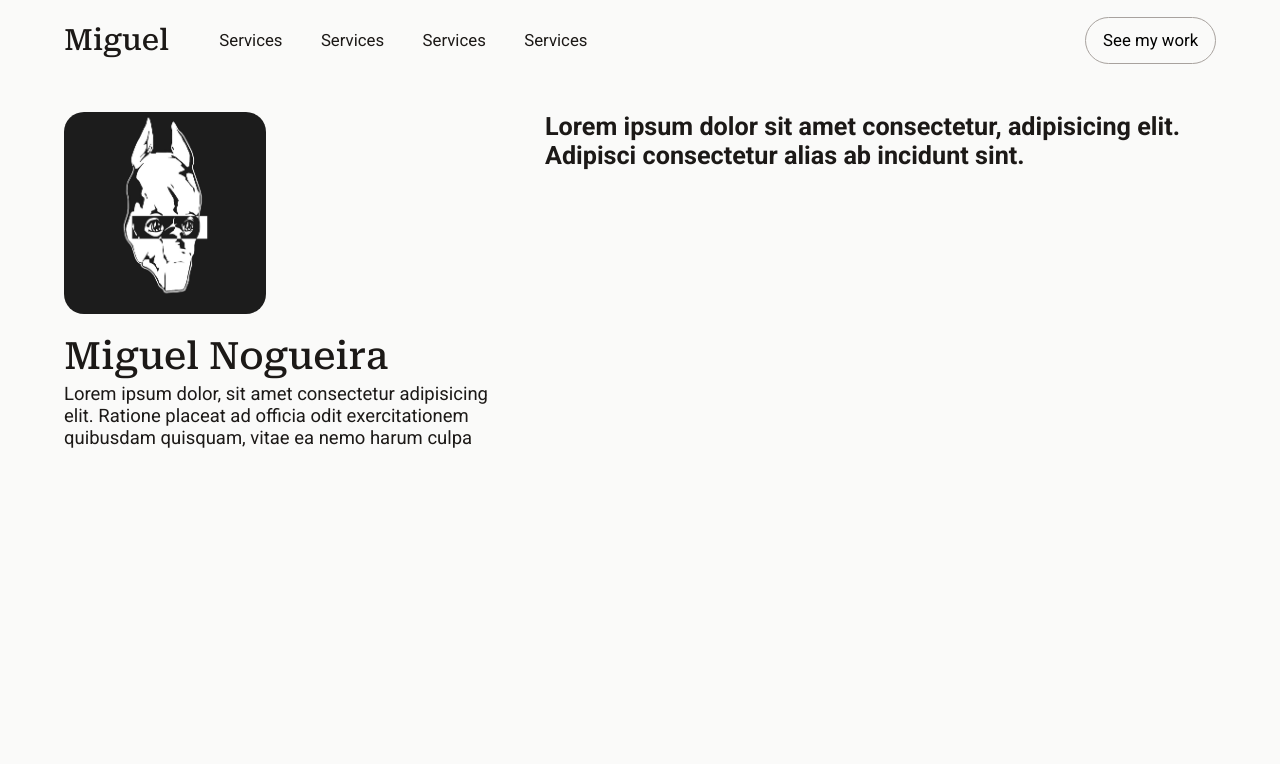
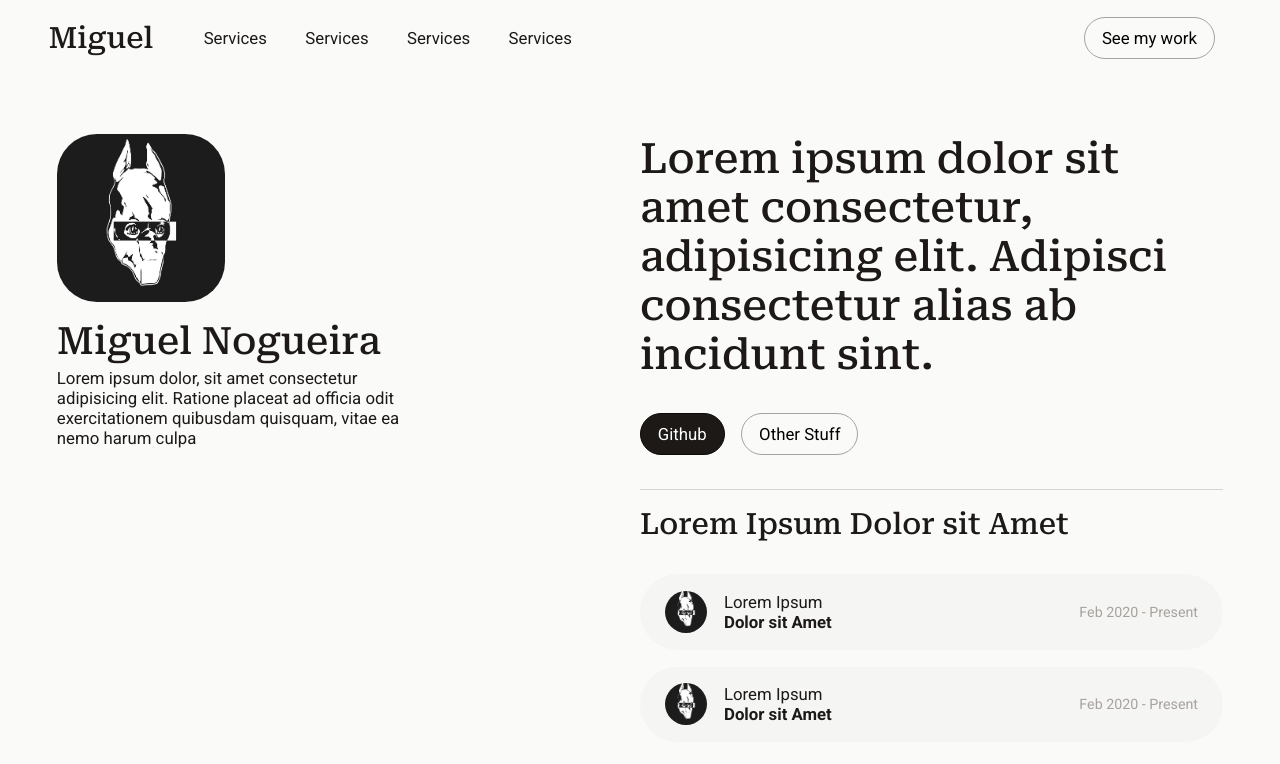
Before and after one commit to miguelsndc/ic-web, a plain HTML site: page index.html in a window 1280 px wide. Shown: the top 764 px of the page. Drawn offline with Linux system fonts and the light colour scheme; no server answers.

Commit message:
we goin places

```diff
--- a/index.html
+++ b/index.html
@@ -15,6 +15,7 @@
 
 <body>
     <header class="header">
+        <div class="container">
             <nav>
                 <h1 class="title serif">Miguel</h1>
                 <ul>
@@ -25,12 +26,13 @@
                 </ul>
             </nav>
             <button class="button">See my work</button>
+        </div>
     </header>
 
     <main>
         <div class="about">
             <img class="profile" src="./d-grips.jpg" alt="Profile">
-            <div class="bottom">
+            <div class="bottom" id="scrobble">
                 <h1 class="serif">Miguel Nogueira</h1>
                 <p>
                     Lorem ipsum dolor, sit amet consectetur adipisicing elit. Ratione placeat ad officia odit
@@ -38,13 +40,45 @@
                 </p>
             </div>
         </div>
-        <section class="scroll-area">
+        <section class="container">
+            <div class="scroll-area">
+                <h1 class="serif">Lorem ipsum dolor sit amet consectetur, adipisicing elit. Adipisci consectetur alias
+                    ab incidunt
+                    sint.</h1>
+                <div class="button-wrapper">
+                    <button class="button active">Github</button>
+                    <button class="button">Other Stuff</button>
+                </div>
+                <hr class="separator">
+                <div class="card-list">
+                    <h2 class="serif">Lorem Ipsum Dolor sit Amet</h2>
+                    <div class="card">
+                        <div class="info">
+                            <img src="d-grips.jpg" alt="">
                             <div>
-                <h1>Lorem ipsum dolor sit amet consectetur, adipisicing elit. Adipisci consectetur alias ab incidunt
-                    sint.</h1>
+                                <span>Lorem Ipsum</span>
+                                <strong>Dolor sit Amet</strong>
+                            </div>
+                        </div>
+                        <span>Feb 2020 - Present</span>
+                    </div>
+
+                    <div class="card">
+                        <div class="info">
+                            <img src="d-grips.jpg" alt="">
+                            <div>
+                                <span>Lorem Ipsum</span>
+                                <strong>Dolor sit Amet</strong>
+                            </div>
+                        </div>
+                        <span>Feb 2020 - Present</span>
+                    </div>
+                </div>
             </div>
         </section>
     </main>
+
+    <script src="script.js"></script>
 </body>
 
 </html>
--- a/main.css
+++ b/main.css
@@ -10,6 +10,7 @@
     --stone-200: #e7e5e4;
     --stone-100: #f5f5f4;
     --stone-50: #fafaf9;
+    --max-width: 1200px;
 }
 
 * {
@@ -20,6 +21,7 @@
 
 .serif {
     font-family: "Roboto Serif", serif;
+    font-weight: 500;
 }
 
 html {
@@ -30,22 +32,30 @@ body {
     font-family: "Roboto", sans-serif;
     background-color: var(--stone-50);
     color: var(--stone-900);
-    height: 100%;
-    width: 100%;
-    overflow-y: hidden;
+    overflow-x: hidden;
 }
 
 
 /* -- */
 
 .header {
-    width: 100vw;
+    top: 0;
+    position: fixed;
+    left: 0;
+    right: 0;
+    background: var(--stone-50);
+    display: flex;
+    justify-content: center;
+    padding-right: 1rem;
+}
+
+.header .container {
+    width: 100%;
+    max-width: var(--max-width);
     display: flex;
     justify-content: space-between;
     align-items: center;
-    padding-left: clamp(2rem, 5vw, 4.5rem);
-    padding-right: clamp(2rem, 5vw, 4.5rem);
-    padding-top: 1rem;
+    padding: 1rem;
 }
 
 .header nav {
@@ -77,13 +87,23 @@ body {
 
 .button {
     font: inherit;
-    padding: 0.75rem 1rem 0.75rem 1rem;
+    padding: 0.6rem 1rem 0.6rem 1rem;
     border-radius: 1.5rem;
     border: 1px solid var(--stone-400);
     background: var(--stone-50);
     cursor: pointer
 }
 
+.button.active {
+    background: var(--stone-900);
+    color: #fff;
+    transition: all .2s;
+    border: 1px solid var(--stone-950);
+}
+
+.button.active:hover {
+    background: var(--stone-950);
+}
 
 .button:hover {
     background: var(--stone-100);
@@ -94,33 +114,22 @@ body {
 /*  */
 
 main {
-    margin-top: clamp(2rem, 6vh, 4rem);
+    margin: 0 auto;
     display: flex;
+    margin-top: clamp(7rem, 10vh, 12rem);
     gap: 2rem;
-    padding-left: clamp(2rem, 5vw, 4.5rem);
-    padding-right: clamp(2rem, 5vw, 4.5rem);
+    padding: 1rem;
+    width: 100vw;
+    max-width: var(--max-width);
 }
 
-@media (max-width: 768px) {
-    main {
-        display: flex;
-        flex-direction: column;
-    }
-}
 
 main .about {
-    flex: 40%;
-}
-
-main .scroll-area {
     display: flex;
-    flex: 60%;
-    overflow: auto;
-}
-
-main .scroll-area div {
-    height: 99999px;
-    width: 100%;
+    flex-direction: column;
+    height: 100%;
+    position: fixed;
+    max-width: calc((1200px) * 0.35);
 }
 
 main .about h1 {
@@ -129,8 +138,23 @@ main .about h1 {
 }
 
 main .about p {
-    font-size: 1.1rem;
+    width: 88%;
+}
 
+main .container .scroll-area {
+    height: 999999px;
+    width: 100%;
+    max-width: 50%;
+}
+
+main .scroll-area h1 {
+    font-size: 2.5rem;
+    font-weight: 500;
+}
+
+main .container {
+    display: flex;
+    justify-content: end;
 }
 
 main .bottom {
@@ -141,9 +165,127 @@ main .bottom {
 }
 
 main .profile {
-    width: 12rem;
-    height: 12rem;
+    width: 10rem;
+    height: 10rem;
     object-fit: cover;
-    object-position: center -100px;
-    border-radius: 20px;
+    object-position: center -83px;
+    border-radius: 40px;
+
 }
+
+@media screen and (max-width: 768px) {
+    main {
+        display: flex;
+        flex-direction: column;
+    }
+
+    main .about {
+        position: static;
+        height: auto;
+        max-width: 100%;
+        width: 100%;
+    }
+
+    section .container {
+        display: flex;
+        flex-direction: column;
+    }
+
+    main .container .scroll-area {
+        max-width: 100%;
+    }
+}
+
+/*  */
+
+.button-wrapper {
+    display: flex;
+    gap: 1rem;
+    align-items: center;
+    margin-block: 2rem;
+}
+
+.separator {
+    border: none;
+    height: 1px;
+    background: var(--stone-300);
+    margin-block: 1rem;
+}
+
+.card-list {
+    display: flex;
+    flex-direction: column;
+    gap: 1rem;
+}
+
+.card-list>h2 {
+    font-size: 1.75rem;
+    margin-bottom: 1rem;
+}
+
+.card {
+    background-color: var(--stone-100);
+    border-radius: 99999px;
+    padding: 1rem;
+    padding-inline: 1.5rem;
+    display: flex;
+    align-items: center;
+    justify-content: space-between;
+}
+
+.card .info {
+    display: flex;
+    gap: 1rem;
+    align-items: center;
+}
+
+.card img {
+    width: 2.5rem;
+    height: 2.5rem;
+    border-radius: 100%;
+    object-fit: cover;
+    object-position: center;
+}
+
+.card .info>div {
+    display: flex;
+    flex-direction: column;
+}
+
+.card>span {
+    color: var(--stone-400);
+    font-size: 0.85rem;
+}
+
+.scrobble {
+    background-color: var(--stone-800);
+    display: flex;
+    align-items: center;
+    gap: 10px;
+    color: var(--stone-50);
+    padding: 0.5rem;
+    border-radius: 10px;
+    margin-top: 1rem;
+}
+
+.scrobble img {
+    width: 3rem;
+    height: 3rem;
+    border-radius: 10px;
+}
+
+.scrobble>div {
+    color: inherit;
+    display: flex;
+    flex-direction: column;
+}
+
+.scrobble strong {
+    font-weight: 500;
+    font-size: 1.1rem;
+}
+
+.scrobble span {
+    font-size: 0.9rem;
+    color: var(--stone-200)
+}
--- /dev/null
+++ b/script.js
@@ -0,0 +1,31 @@
+const API_KEY = "175371957c5eb598c740d96f7791afea"
+const CLIENT_SECRET = "edd7a9911eb26ecedbed7038b5c556f4"
+
+const url = "https://ws.audioscrobbler.com/2.0/?method=user.getrecenttracks&user=sh8k&api_key=175371957c5eb598c740d96f7791afea&format=json&limit=1"
+
+fetch(url).then(promise => promise.json()).then(data => handle(data))
+
+function handle(data) {
+
+    data.recenttracks.track.forEach(track => {
+        const albumCover = track.image[1]['#text']
+        const albumName = track.album['#text']
+        const artistName = track.artist['#text']
+        const date = track.date['#text']
+        const name = track.name
+        const markup = `
+                <img src="${albumCover}" alt="${name}" />
+                <div>
+                    <strong>${name}</strong>
+                    <span>${artistName}</span>
+                </div>
+
+        `
+
+        const element = document.createElement('div')
+        element.innerHTML = markup
+        element.className = "scrobble"
+        const scrobbleContainer = document.getElementById("scrobble")
+        scrobbleContainer.appendChild(element)
+    })
+}
```
Lines whose indentation alone changed are shown as unchanged.
